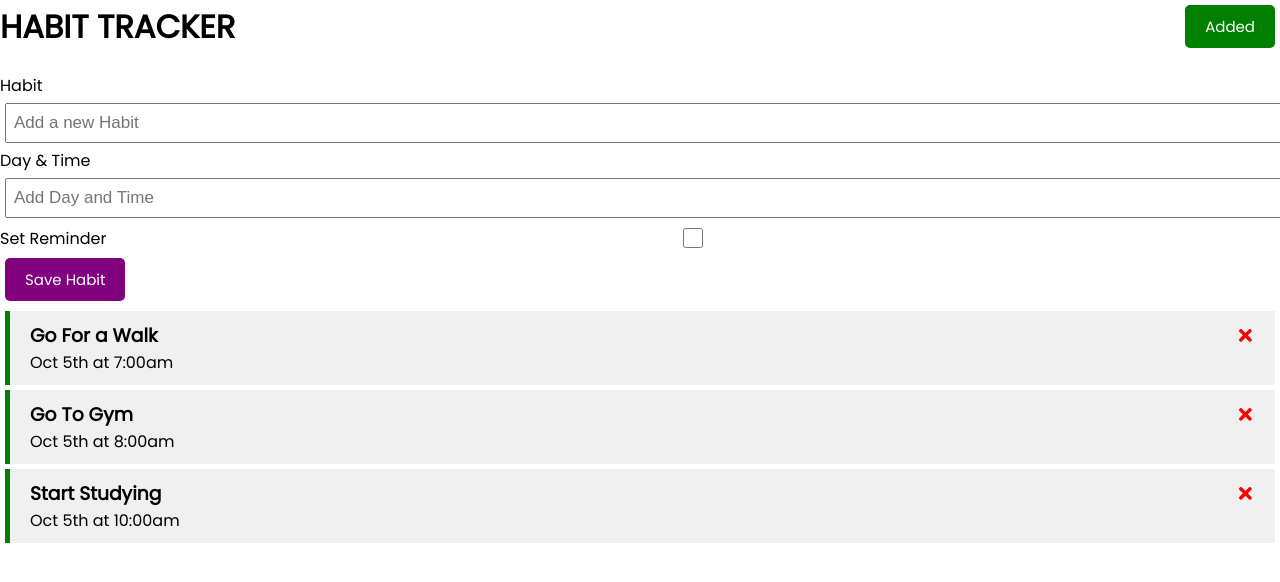
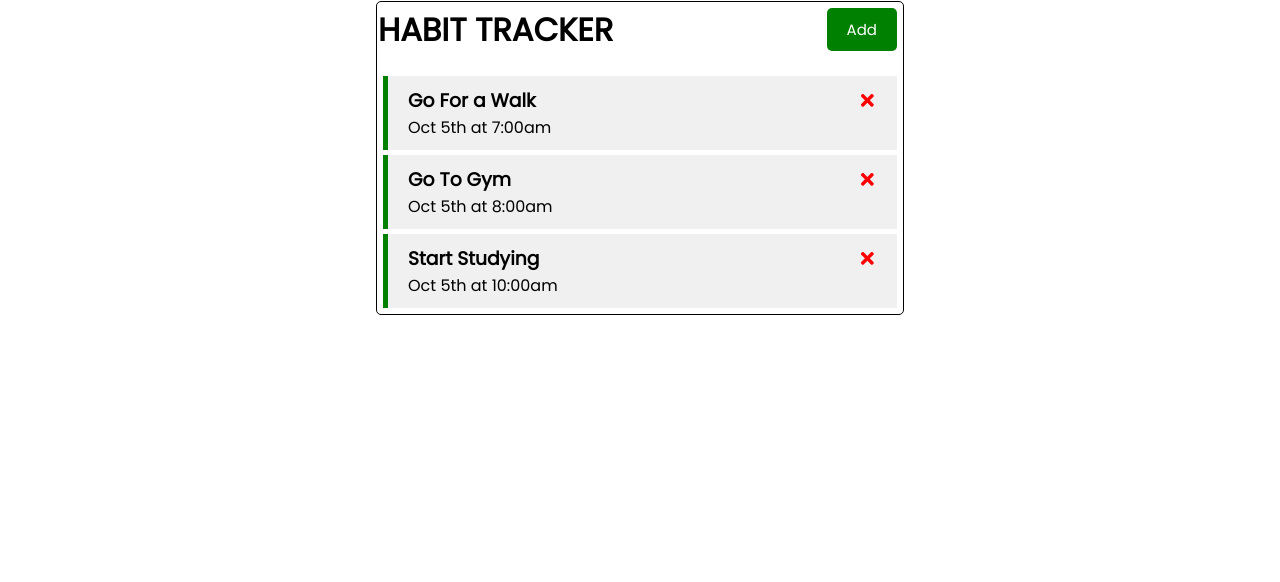
Before and after one commit to NaNshekhar04/habit-tracker, a React (Create React App) app: page / in a window 1280 px wide. Shown: the top 582 px of the page. Built offline with nearby package versions, Linux system fonts and the light colour scheme.

Commit message:
Toggle Switching form to Add new Habits !

```diff
--- a/src/App.js
+++ b/src/App.js
@@ -4,6 +4,7 @@ import Habits from "./Components/Habits";
 import AddHabit from "./Components/AddHabit";
 
 function App() {
+  const[showAddHabit, setShowAddHabit] = useState(false);
   const[habits, setHabits] = useState([
     {
       id:1,
@@ -49,9 +50,12 @@ const addHabit = (habit) =>{
   }
 
   return (
-    <div className="App">
-      <Header/>
-      <AddHabit onAdd = {addHabit}/>
+    <div className="container">
+      <Header onAdding ={()=> setShowAddHabit
+        (!showAddHabit)} showAdd = {showAddHabit} />
+
+      {showAddHabit && <AddHabit onAdding = {addHabit}/>}
+
       {habits.length>0 ? (<Habits habits={habits} onDelete={deleteHabit} onSwitch = {switchReminder} />) :  ('No Habits to Track !')}
     </div>
   );
--- a/src/Components/Button.js
+++ b/src/Components/Button.js
@@ -1,8 +1,8 @@
 import PropTypes from 'prop-types'
 
-const Button = ({ color, text }) => {
+const Button = ({ color, text, onClick }) => {
     return (
-        <button className='btn' style={{ backgroundColor: color }}>{text}</button>
+        <button onClick={onClick} className='btn' style={{ backgroundColor: color }}>{text}</button>
     )
 }
 
--- a/src/Components/Header.js
+++ b/src/Components/Header.js
@@ -1,10 +1,12 @@
 import React from 'react'
 import Button from './Button'
-const Header = () => {
+
+
+const Header = ({ onAdding, showAdd }) => {
     return (
         <header className='header'>
             <h1>HABIT TRACKER</h1>
-            <Button color='green' text='Added' />
+            <Button color={showAdd ? 'red' : 'green ' } text={showAdd ? 'Close' : 'Add'} onClick={onAdding} />
         </header>
     )
 }
--- a/src/index.css
+++ b/src/index.css
@@ -29,7 +29,7 @@ body {
 
 .btn{
   display: inline-block;
-  background: purple;
+  background: green;
   color: #fff;
   padding: 10px 20px;
   margin: 5px;
```
